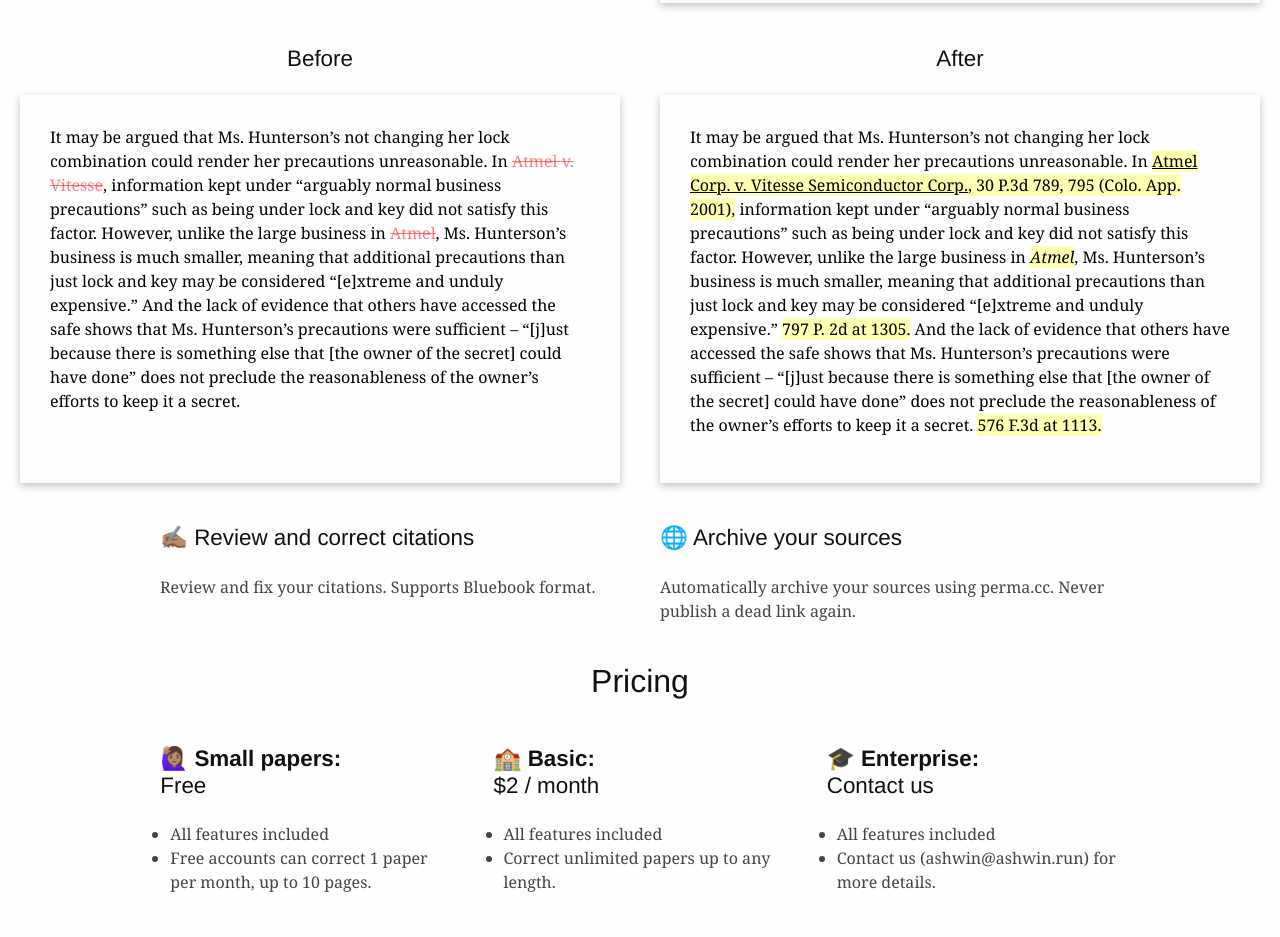
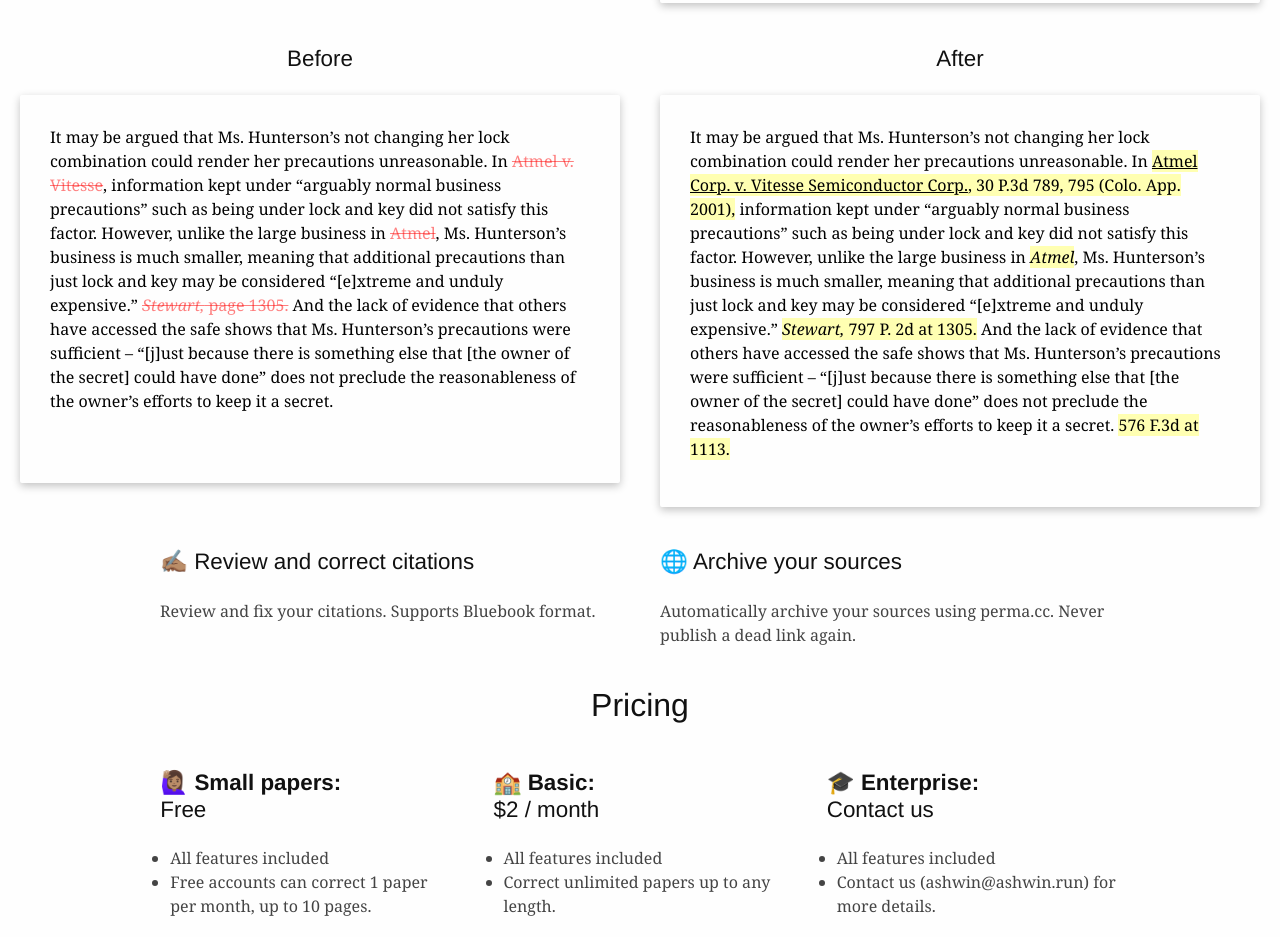
Before and after one commit to ashwinrun/strikethrough.run, a plain HTML site: page index.html in a window 1280 px wide. Shown: the part 1018-1955 px from the top of the page. Drawn offline with Linux system fonts and the light colour scheme.

Commit message:
Update index.html

```diff
--- a/index.html
+++ b/index.html
@@ -79,13 +79,13 @@
       <section>
         <h3>Before</h3>
         <div class="textbox" id="input">
-          <p>It may be argued that Ms. Hunterson’s not changing her lock combination could render her precautions unreasonable. In <del>Atmel v. Vitesse</del>, information kept under “arguably normal business precautions” such as being under lock and key did not satisfy this factor. However, unlike the large business in <del>Atmel</del>, Ms. Hunterson’s business is much smaller, meaning that additional precautions than just lock and key may be considered “[e]xtreme and unduly expensive.” And the lack of evidence that others have accessed the safe shows that Ms. Hunterson’s precautions were sufficient – “[j]ust because there is something else that [the owner of the secret] could have done” does not preclude the reasonableness of the owner’s efforts to keep it a secret.<br /><br /></p>
+          <p>It may be argued that Ms. Hunterson’s not changing her lock combination could render her precautions unreasonable. In <del>Atmel v. Vitesse</del>, information kept under “arguably normal business precautions” such as being under lock and key did not satisfy this factor. However, unlike the large business in <del>Atmel</del>, Ms. Hunterson’s business is much smaller, meaning that additional precautions than just lock and key may be considered “[e]xtreme and unduly expensive.” <del><em>Stewart,</em> page 1305.</del> And the lack of evidence that others have accessed the safe shows that Ms. Hunterson’s precautions were sufficient – “[j]ust because there is something else that [the owner of the secret] could have done” does not preclude the reasonableness of the owner’s efforts to keep it a secret.<br /><br /></p>
         </div>
       </section>
       <section>
         <h3>After</h3>
         <div class="textbox" id="output">
-          <p>It may be argued that Ms. Hunterson’s not changing her lock combination could render her precautions unreasonable. In <ins><u>Atmel Corp. v. Vitesse Semiconductor Corp.</u>, 30 P.3d 789, 795 (Colo. App. 2001),</ins> information kept under “arguably normal business precautions” such as being under lock and key did not satisfy this factor. However, unlike the large business in <ins><em>Atmel</em></ins>, Ms. Hunterson’s business is much smaller, meaning that additional precautions than just lock and key may be considered “[e]xtreme and unduly expensive.” <ins>797 P. 2d at 1305.</ins> And the lack of evidence that others have accessed the safe shows that Ms. Hunterson’s precautions were sufficient – “[j]ust because there is something else that [the owner of the secret] could have done” does not preclude the reasonableness of the owner’s efforts to keep it a secret. <ins>576 F.3d at 1113.</ins></p>
+          <p>It may be argued that Ms. Hunterson’s not changing her lock combination could render her precautions unreasonable. In <ins><u>Atmel Corp. v. Vitesse Semiconductor Corp.</u>, 30 P.3d 789, 795 (Colo. App. 2001),</ins> information kept under “arguably normal business precautions” such as being under lock and key did not satisfy this factor. However, unlike the large business in <ins><em>Atmel</em></ins>, Ms. Hunterson’s business is much smaller, meaning that additional precautions than just lock and key may be considered “[e]xtreme and unduly expensive.” <ins><em>Stewart,</em> 797 P. 2d at 1305.</ins> And the lack of evidence that others have accessed the safe shows that Ms. Hunterson’s precautions were sufficient – “[j]ust because there is something else that [the owner of the secret] could have done” does not preclude the reasonableness of the owner’s efforts to keep it a secret. <ins>576 F.3d at 1113.</ins></p>
         </div>
       </section>
     </div>
```
